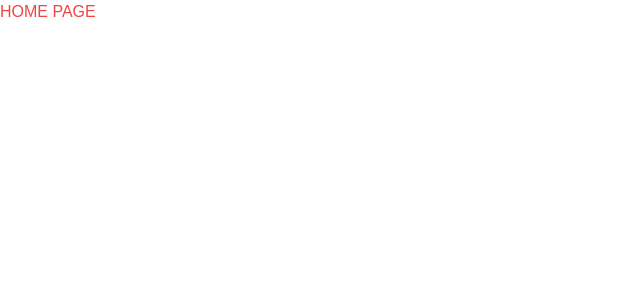
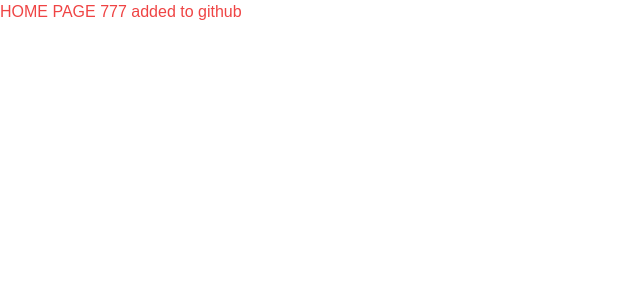
Before and after one commit to IT-AI-11/nextjs-mongodb-blog, a Next.js app: page / in a window 1280 px wide. Shown: the top 300 px of the page, without its empty margins (0-640 px from the left). Built offline with nearby package versions, Linux system fonts and the light colour scheme.

Commit message:
added to github

```diff
--- a/src/app/page.js
+++ b/src/app/page.js
@@ -6,7 +6,7 @@
 export default function Home() {
   return (
     <div className="text-red-500">
-   HOME PAGE
+   HOME PAGE 777 added to github
     </div>
   );
 }
```
